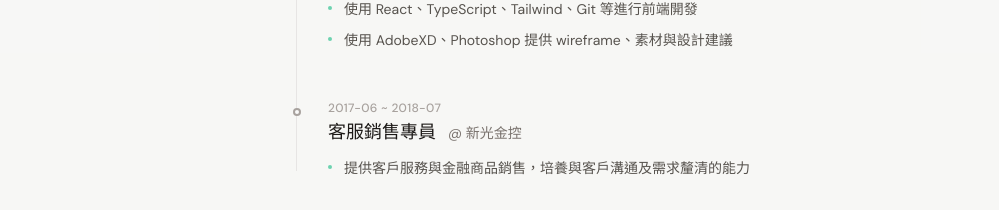
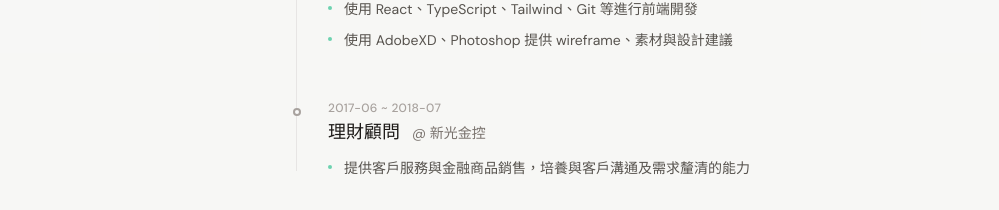
Before and after one commit to AndyChouCoding/AndyCV, a React (Vite) app: page / in a window 1280 px wide. Shown: the part 1980-2190 px from the top of the page, without its empty margins (96-1095 px from the left). Built offline with nearby package versions, Linux system fonts and the light colour scheme.

Commit message:
fix: change Shin Kong title to Financial Advisor
Updates the experience entry title (zh: 客服銷售專員 -> 理財顧問,
en: Sales Attendant -> Financial Advisor).

```diff
--- a/src/data/resume.ts
+++ b/src/data/resume.ts
@@ -106,7 +106,7 @@ export const experiences = [
   {
     id: 5,
     period: '2017-06 ~ 2018-07',
-    title: { zh: '客服銷售專員', en: 'Sales Attendant' },
+    title: { zh: '理財顧問', en: 'Financial Advisor' },
     company: { zh: '新光金控', en: 'Shin Kong Financial Holdings' },
     isCurrent: false,
     items: [
```
Also changed, not shown: 1 other file (tests, documents, lock files or other folders).
